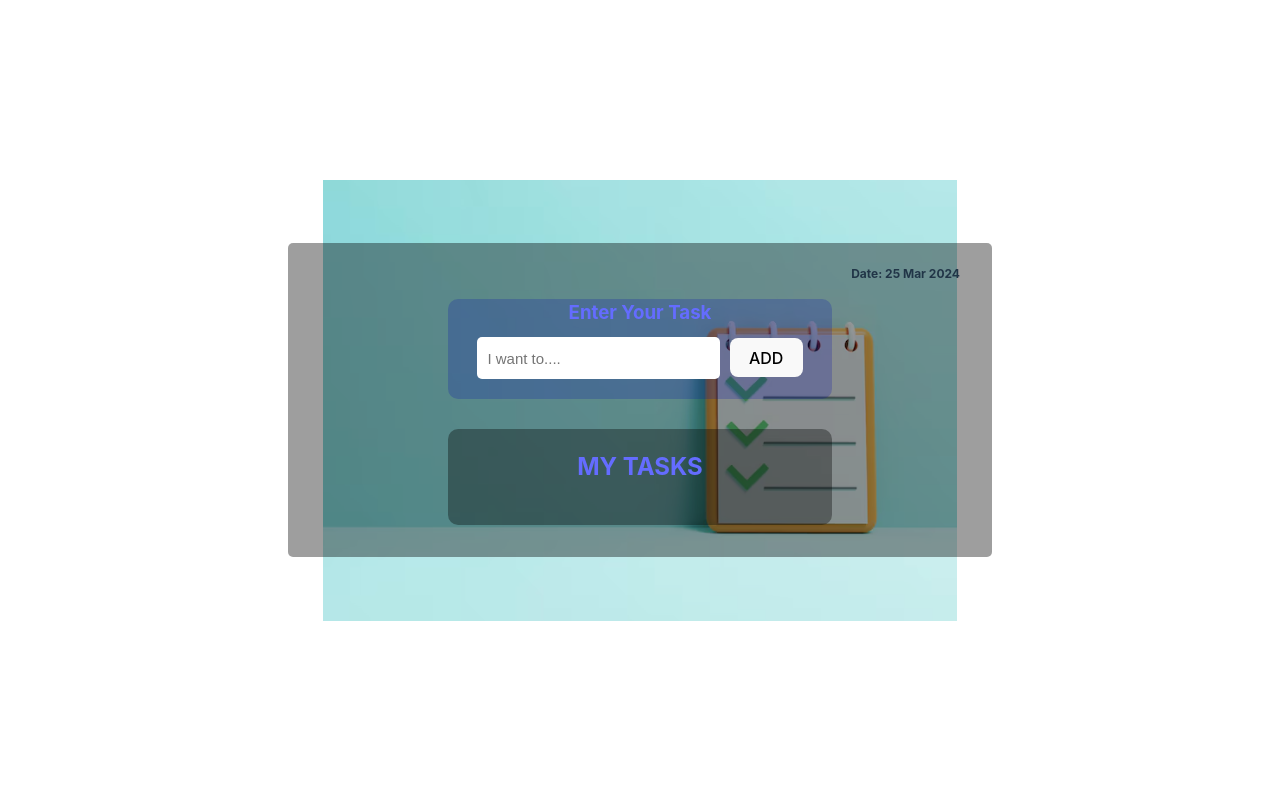
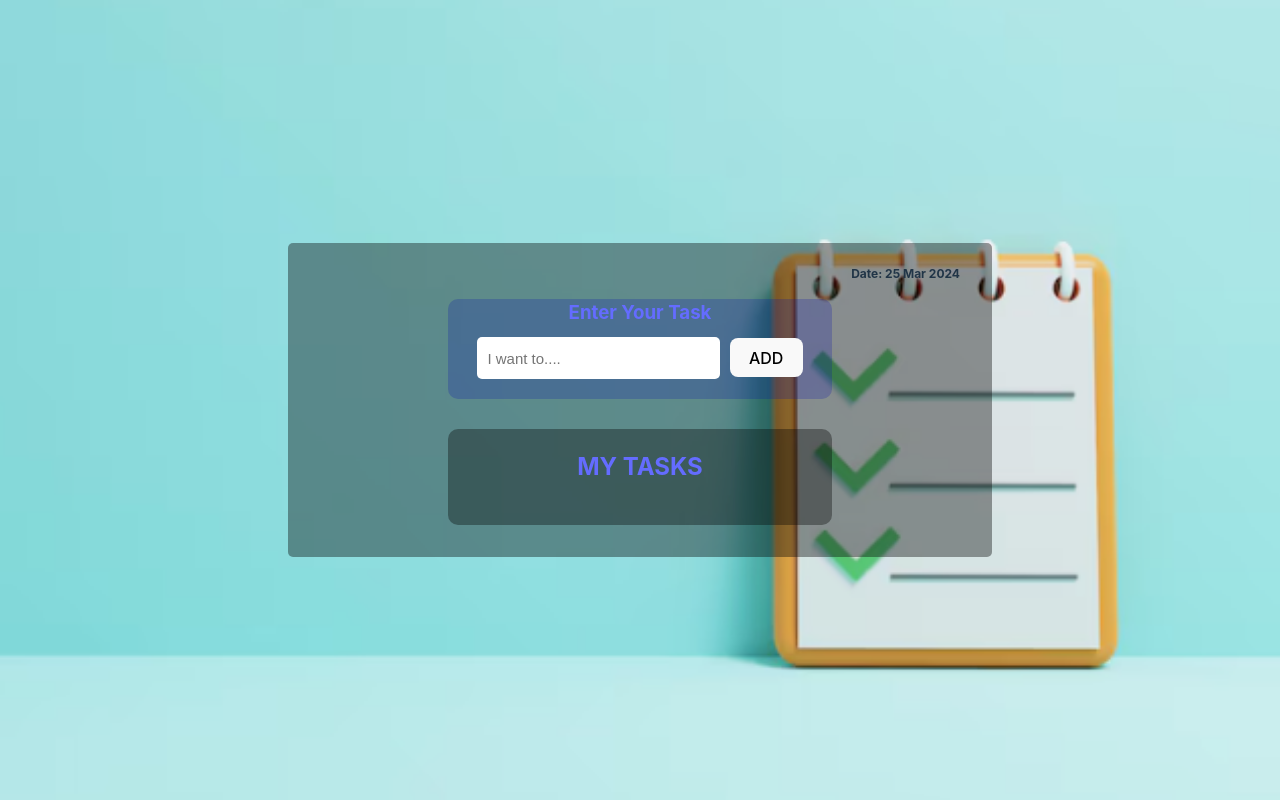
Before and after one commit to TajjDev/to-do-with-react, a React (Vite) app: page / in a window 1280 px wide. Built offline with nearby package versions, Linux system fonts and the light colour scheme.

Commit message:
Update index.css

```diff
--- a/src/index.css
+++ b/src/index.css
@@ -96,7 +96,10 @@ a:hover {
 body {
 /*   background: linear-gradient(125deg, #535bf23f, #646cffbf); */
   margin: 0;
-  background:url('/src/assets/todoReactBg.png') no-repeat fixed center;
+  background:url('/src/assets/todoReactBg.png') ;
+  background-repeat: no-repeat;
+  background-position: center;
+  background-size: cover;
   display: flex;
   justify-content: center;
   place-items: center;
```
